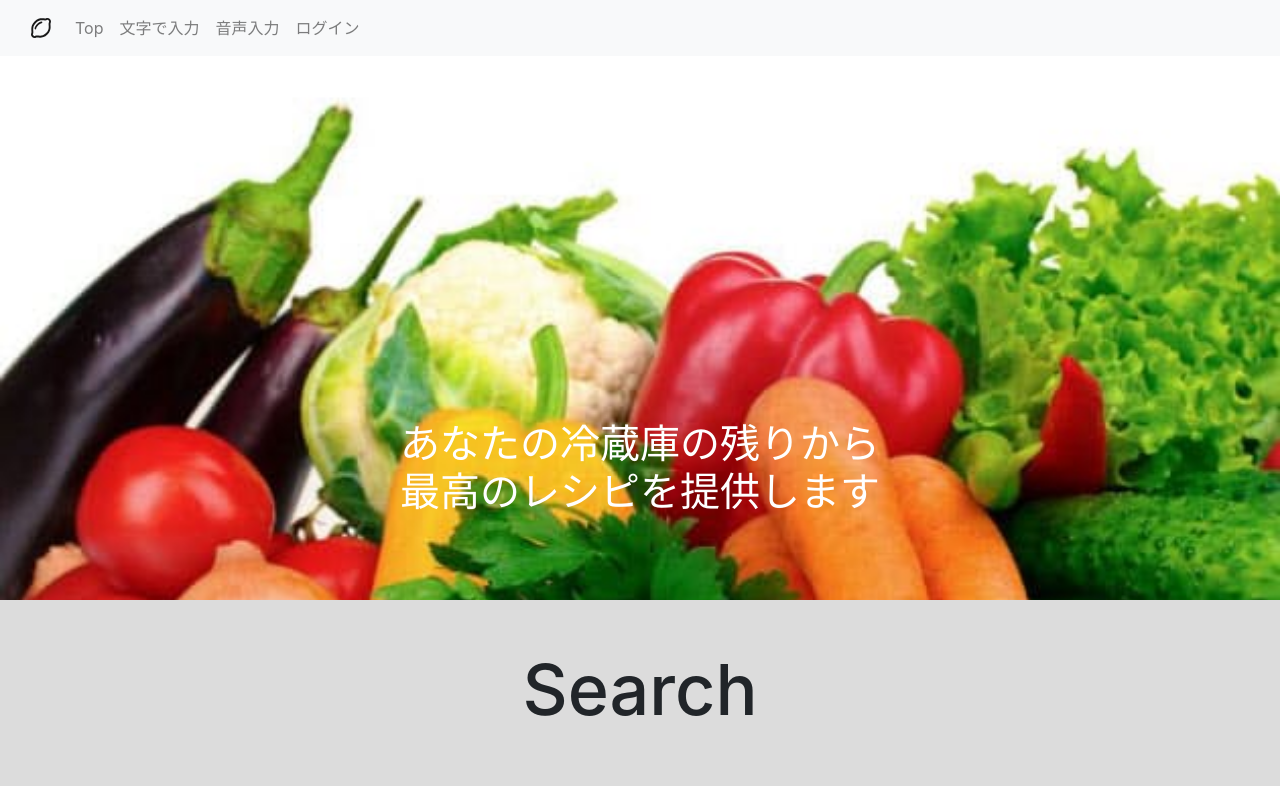
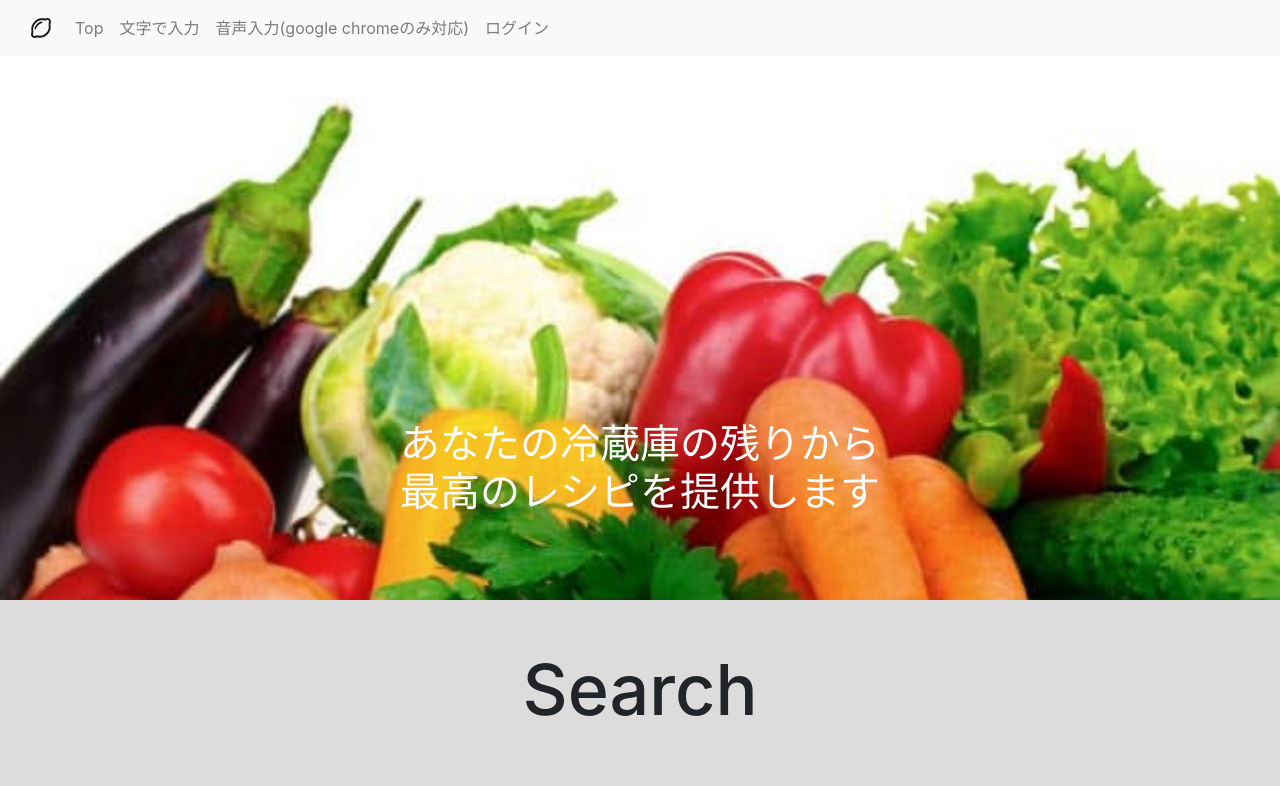
Before and after one commit to syougo1209/vuejs-firebase-app, a Vue app: page / in a window 1280 px wide. Shown: the top 786 px of the page. Built offline with nearby package versions, Linux system fonts and the light colour scheme; no server answers.

Commit message:
improve top ui

```diff
--- a/src/components/ParentComponent.vue
+++ b/src/components/ParentComponent.vue
@@ -25,7 +25,7 @@
               <router-link class="nav-link" to="/type">文字で入力</router-link>
             </li>
             <li class="nav-item">
-              <router-link class="nav-link" to="/voice">音声入力</router-link>
+              <router-link class="nav-link" to="/voice">音声入力(google chromeのみ対応)</router-link>
 </li>
 
 
--- a/src/components/TopPage.vue
+++ b/src/components/TopPage.vue
@@ -1,12 +1,15 @@
 
 <template>
       <div>
-    <div class="img_area ">
+
+    <div class="img_area d-none d-sm-block">
         背景画像
         <div class="caption_area">
             <h1>あなたの冷蔵庫の残りから最高のレシピを提供します</h1>
         </div>
     </div>
+
+
 
     <div id="intro mt-3 ">
         <h1 class="search-theme mt-5">Search</h1>
@@ -321,4 +324,8 @@
     a:active {
         color: #ff8000;
     }
+    .hidden-xs, .hidden-sm{
+
+    display:none;
+    }
 </style>
```
